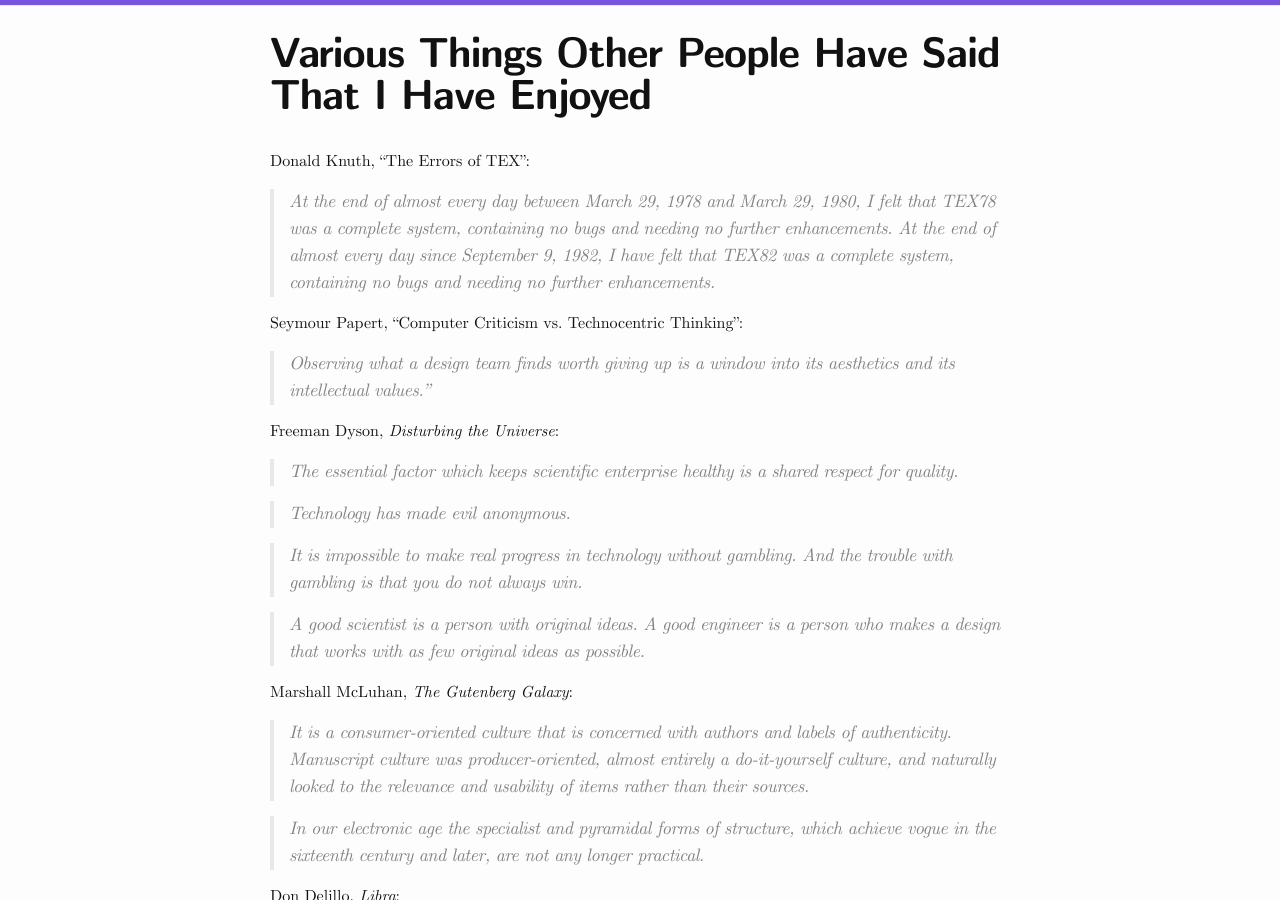
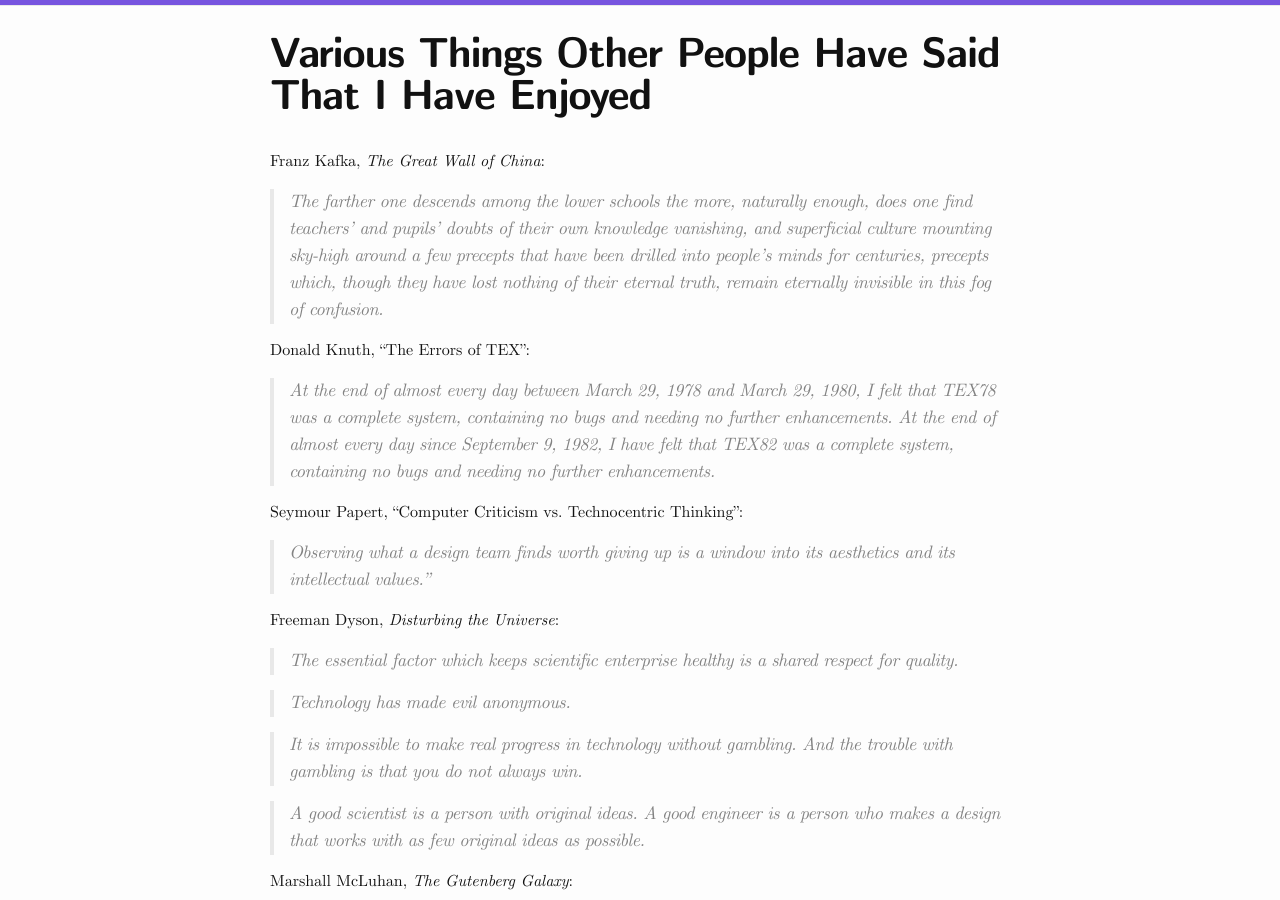
Before and after one commit to b20n/b20n.github.io, a Jekyll site: the page built from _posts/1970-01-01-things-other-people-said.md, in a window 1280 px wide and 900 px high. Built offline with Jekyll 4.4.1, drawn with Linux system fonts in a browser that asks for light colours.

Commit message:
Add Kafka quote

```diff
--- a/_posts/1970-01-01-things-other-people-said.md
+++ b/_posts/1970-01-01-things-other-people-said.md
@@ -3,6 +3,15 @@ layout: post
 title:  "Various Things Other People Have Said That I Have Enjoyed"
 date: 1970-01-01
 ---
+
+Franz Kafka, _The Great Wall of China_:
+
+> The farther one descends among the lower schools the more, naturally enough,
+> does one find teachers' and pupils' doubts of their own knowledge vanishing,
+> and superficial culture mounting sky-high around a few precepts that have been
+> drilled into people's minds for centuries, precepts which, though they have
+> lost nothing of their eternal truth, remain eternally invisible in this fog of
+> confusion.
 
 Donald Knuth, "The Errors of TEX":
 
```
